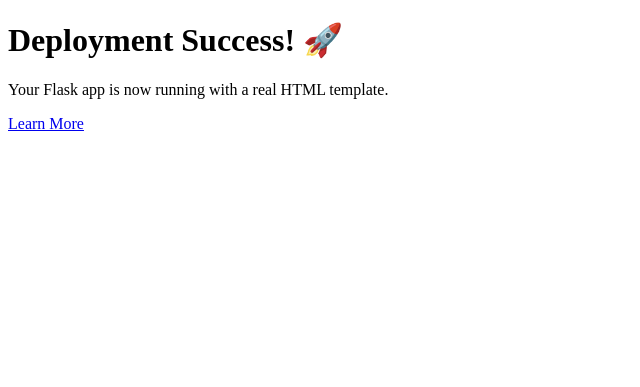
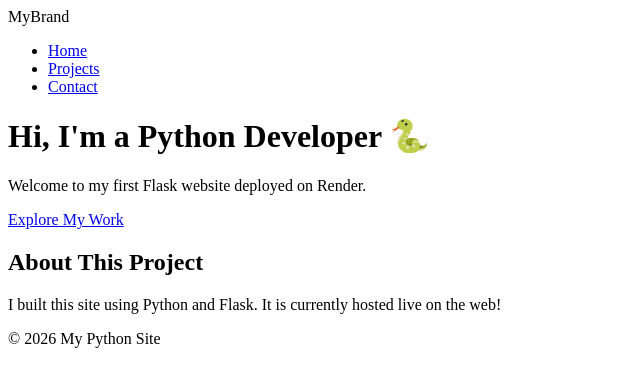
Before and after one commit to Karthicksoundararajan1986/my-first-flask-site, a Flask app: page / in a window 1280 px wide. Shown: the top 387 px of the page, without its empty margins (0-640 px from the left). Run offline with Flask 3, Linux system fonts and the light colour scheme.

Commit message:
Update index.html

```diff
--- a/templates/index.html
+++ b/templates/index.html
@@ -3,18 +3,38 @@
 <head>
     <meta charset="UTF-8">
     <meta name="viewport" content="width=device-width, initial-scale=1.0">
-
     <link rel="stylesheet" href="{{ url_for('static', filename='style.css') }}">
-
-    <title>My Python Site</title>
+    <title>My Personal Portfolio</title>
 </head>
 <body>
 
-    <div class="container">
-        <h1>Deployment Success! 🚀</h1>
-        <p>Your Flask app is now running with a real HTML template.</p>
-        <a href="#" class="button">Learn More</a>
-    </div>
+    <nav class="navbar">
+        <div class="logo">MyBrand</div>
+        <ul class="nav-links">
+            <li><a href="#">Home</a></li>
+            <li><a href="#">Projects</a></li>
+            <li><a href="#">Contact</a></li>
+        </ul>
+    </nav>
+
+    <header class="hero">
+        <div class="container">
+            <h1>Hi, I'm a Python Developer 🐍</h1>
+            <p>Welcome to my first Flask website deployed on Render.</p>
+            <a href="#about" class="button">Explore My Work</a>
+        </div>
+    </header>
+
+    <section id="about" class="about-section">
+        <div class="container">
+            <h2>About This Project</h2>
+            <p>I built this site using Python and Flask. It is currently hosted live on the web!</p>
+        </div>
+    </section>
+
+    <footer class="footer">
+        <p>&copy; 2026 My Python Site</p>
+    </footer>
 
 </body>
 </html>
```
